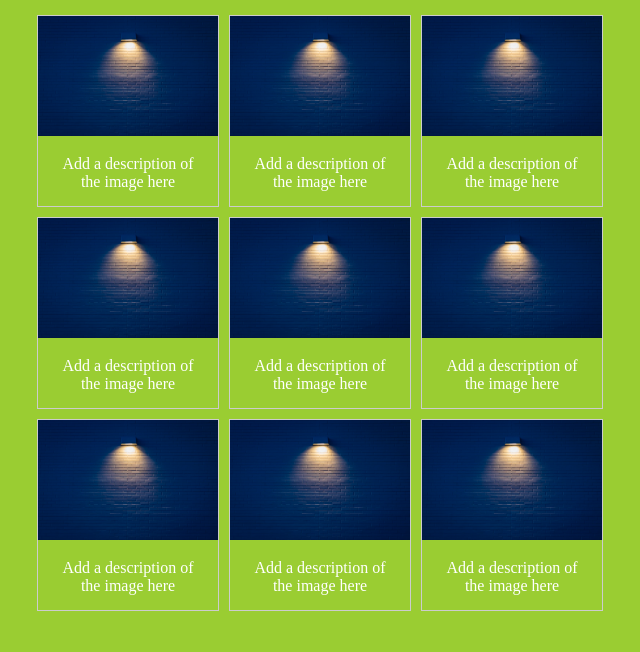
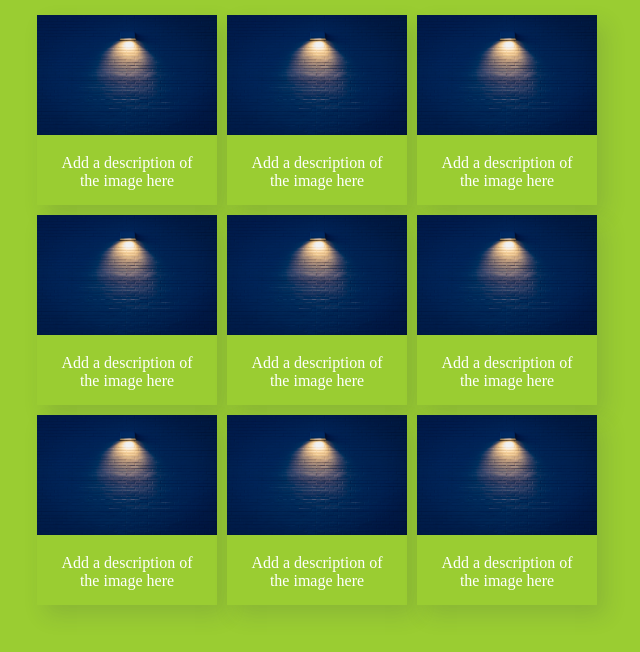
Before and after one commit to salauib/Image-Hack, a plain HTML site: page index.html in a window 1280 px wide. Shown: the whole page, without its empty margins (288-928 px from the left). Drawn offline with Linux system fonts and the light colour scheme.

Commit message:
Border around images removed, box-shadow added to images

```diff
--- a/index.css
+++ b/index.css
@@ -14,9 +14,10 @@
 
 div.gallery {
     margin: 5px;
-    border: 1px solid #ccc;
+    border: none;
     width: 180px;
     float: left;
+    box-shadow: 8px 10px 20px 0 rgb(46 61 73 / 15%);
 }
 
 div.gallery:hover {
```
